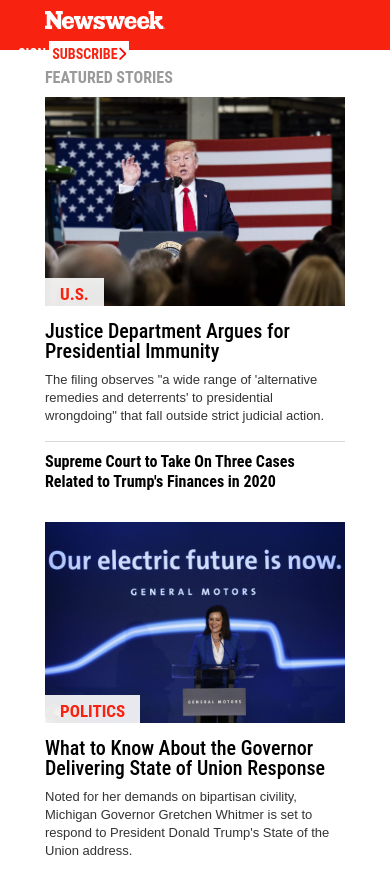
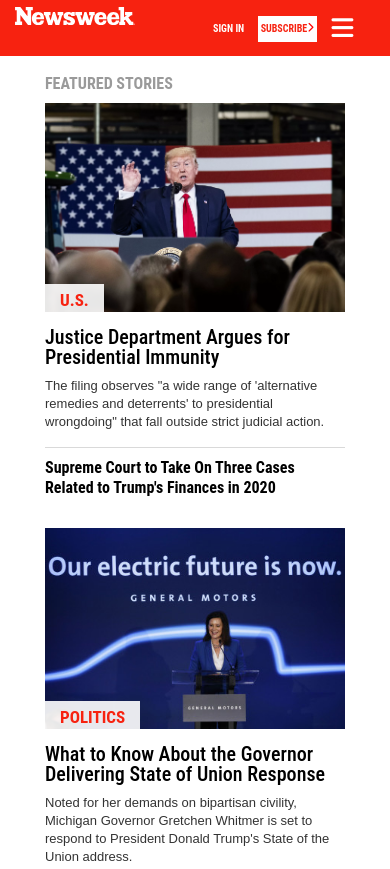
Before and after one commit to jabichris/Newsweek-clone, a plain HTML site: page index.html in a window 390 px wide. Shown: the top 869 px of the page. Drawn offline with nearby package versions, Linux system fonts and the light colour scheme.

Commit message:
work on feedback

```diff
--- a/assets/styles/main.css
+++ b/assets/styles/main.css
@@ -117,6 +117,7 @@ a {
 
 .page-header {
   background-color: #f72210;
+  padding-top: 1%;
 }
 
 .col1 {
@@ -664,7 +665,7 @@ h4 {
 }
 
 .ai-fe {
-  align-items: flex-end;
+  align-items: center;
 }
 
 .page-footer .brand svg {
@@ -730,6 +731,10 @@ h4 {
   max-width: 80%;
 }
 
+.menu-id {
+  display: none;
+}
+
 @media screen and (min-width: 1200) {
   .col-lg-8 {
     width: 66.66666667%;
@@ -758,7 +763,6 @@ h4 {
 @media screen and (min-width: 992px) {
   .col4 {
     position: relative;
-    height: 4317px;
   }
 
   .colwrap .col4 {
@@ -863,25 +867,33 @@ h4 {
     flex: 0 0 0%;
   }
 
+  .page-header {
+    height: 56px;
+  }
+
   .page-header svg {
     width: 120px;
-    margin-top: 5%;
+    margin-top: 2%;
   }
 
   #subscribe {
     display: flex;
-    max-width: 37%;
+    max-width: 25%;
     margin-top: auto;
     margin-bottom: auto;
     margin-right: 0;
     margin-left: 0;
-    flex: 0 0 27%;
+    flex: 0 0 25%;
+  }
+
+  #menu-icon {
+    display: inline;
+    font-size: 25px;
+    align-self: center;
   }
 
   .menu {
     display: inline;
-    font-size: 25px;
-    align-self: center;
   }
 
   .footer-links .menu {
@@ -893,10 +905,8 @@ h4 {
   }
 
   .col-6 {
-    -ms-flex: 0 0 50%;
     flex: 0 0 65%;
     max-width: 65%;
-    margin-bottom: 3%;
   }
 }
 
@@ -1045,6 +1055,11 @@ h4 {
     max-width: 100%;
     margin-bottom: 1%;
   }
+
+  .col-md-3 {
+    flex: 0 0 50%;
+    max-width: 50%;
+  }
 }
 
 @media screen and (max-width: 768px) {
@@ -1109,6 +1124,21 @@ h4 {
   .magazine img {
     width: 100%;
   }
+
+  .col-6 {
+    flex: 0 0 54%;
+    max-width: 54%;
+  }
+
+  #subscribe {
+    display: flex;
+    max-width: 35%;
+    margin-top: auto;
+    margin-bottom: auto;
+    margin-right: 0;
+    margin-left: 0;
+    flex: 0 0 30%;
+  }
 }
 
 @media (min-width: 576px) {
@@ -1116,4 +1146,28 @@ h4 {
     flex: 0 0 25%;
     max-width: 25%;
   }
+
+  .col-6 {
+    flex: 0 0 60%;
+    max-width: 60%;
+  }
 }
+
+@media (max-width: 576px) {
+  .col-6 {
+    flex: 0 0 50%;
+    max-width: 50%;
+  }
+
+  #date {
+    display: none;
+  }
+
+  .lk-3 {
+    font-size: 10px;
+  }
+
+  .lk-2 {
+    font-size: 10px;
+  }
+}
--- a/index.html
+++ b/index.html
@@ -58,7 +58,9 @@
             <i class="fas fa-chevron-right"></i>
           </a>
         </div>
-        <span class="menu"><i class="fa fa-bars" aria-hidden="true"></i></span>
+        <span id="menu-icon"
+          ><i class="fa fa-bars" aria-hidden="true"></i
+        ></span>
       </nav>
       <nav class="header-bottom">
         <ul class="col-9 page-nav">
```
